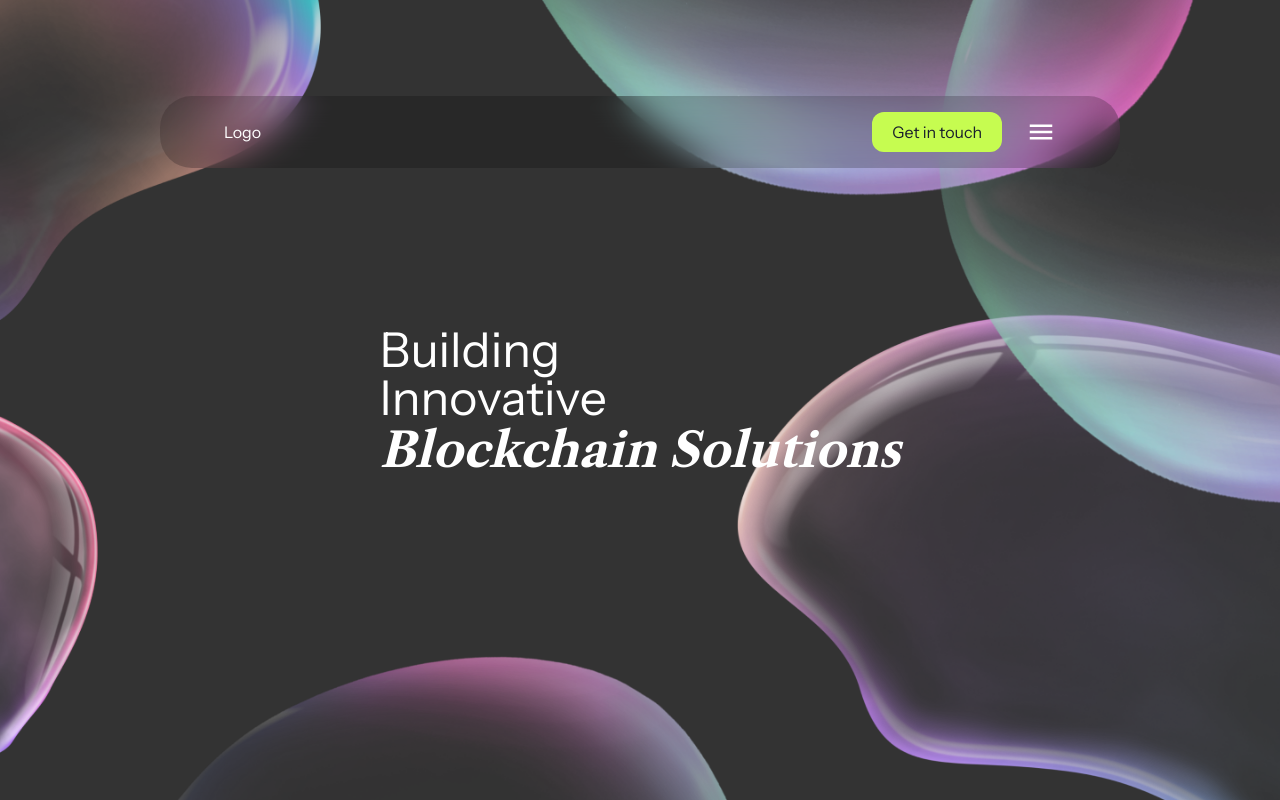
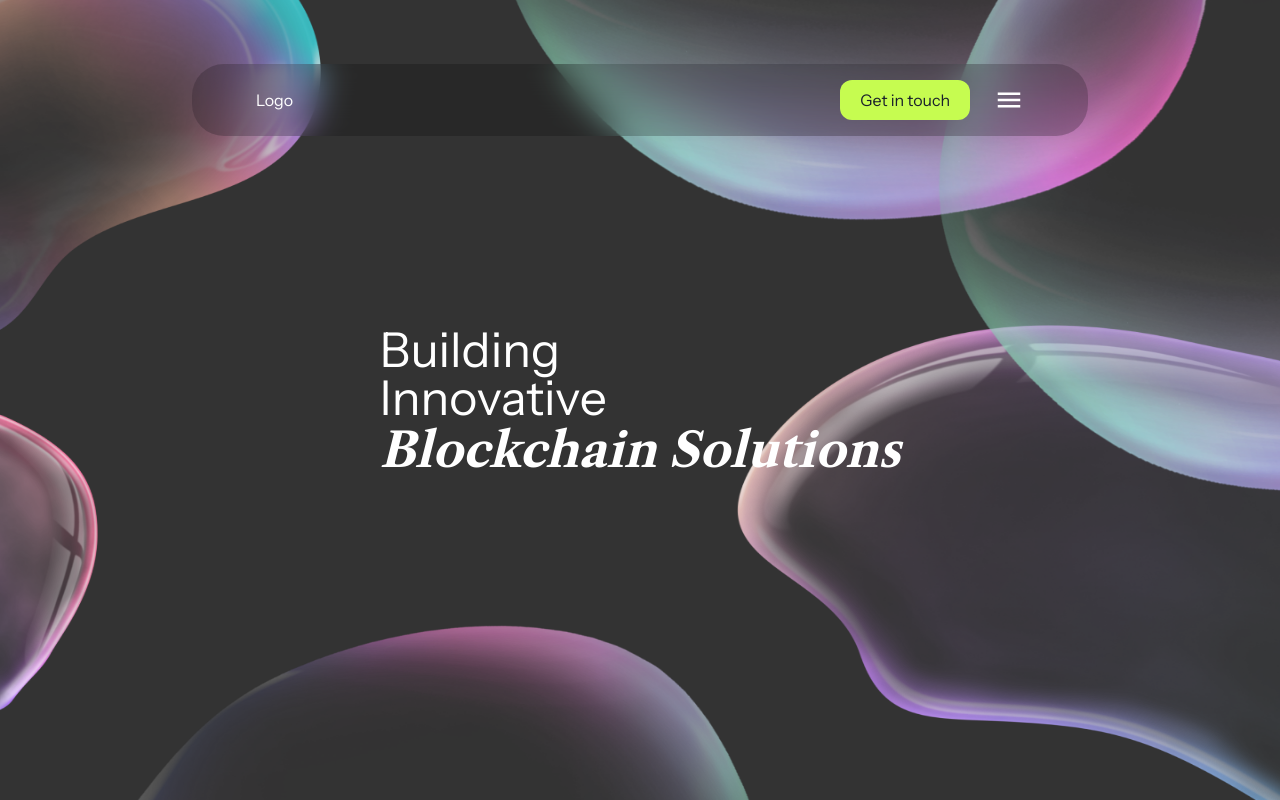
Before and after one commit to CEN-Smart/afrix-lab_design, a Next.js app: page / in a window 1280 px wide. Built offline with nearby package versions, Linux system fonts and the light colour scheme.

Commit message:
Hero section

```diff
--- a/src/app/globals.css
+++ b/src/app/globals.css
@@ -76,5 +76,6 @@
 }
 
 .bg-hero {
-  background: rgba(0 0 0/0.8) url('/images/bg-hero.png') no-repeat center center/cover;
+  background: rgba(0 0 0/0.8) url('/images/bg-hero.png') no-repeat center center;
+  background-size: 100vw 100vh;
 }
--- a/src/components/header/Header.tsx
+++ b/src/components/header/Header.tsx
@@ -13,7 +13,7 @@ const navItems: NavItems[] = [
 export default function Navbar() {
   return (
     <header role='banner'>
-      <div className='w-[95%] md:w-[75%] rounded-[32px] bg-black/20 backdrop-blur-[16px] px-4 md:px-16 h-[72px] flex items-center justify-between fixed top-[2rem] lg:top-[6rem] left-1/2 -translate-x-1/2'>
+      <div className='w-[95%] md:w-[70%] rounded-[32px] bg-black/20 backdrop-blur-[16px] px-4 md:px-16 h-[72px] flex items-center justify-between fixed top-[2rem] lg:top-[4rem] left-1/2 -translate-x-1/2'>
         <div className='logo text-white'>Logo</div>
         <nav className='flex items-center gap-3 md:gap-6'>
           <button className='flex-shrink-0 bg-cta hover:bg-ctahover transition duration-300 px-5 py-2 rounded-[12px]'>
```
